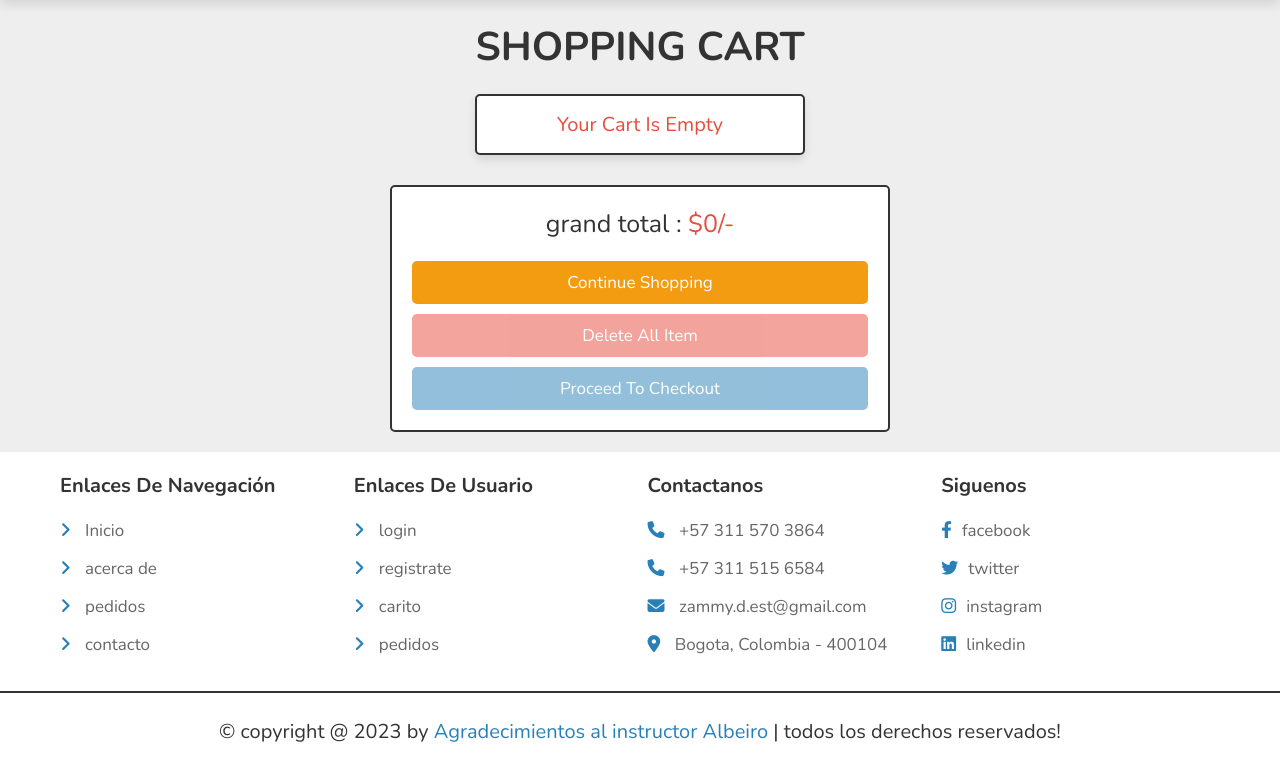
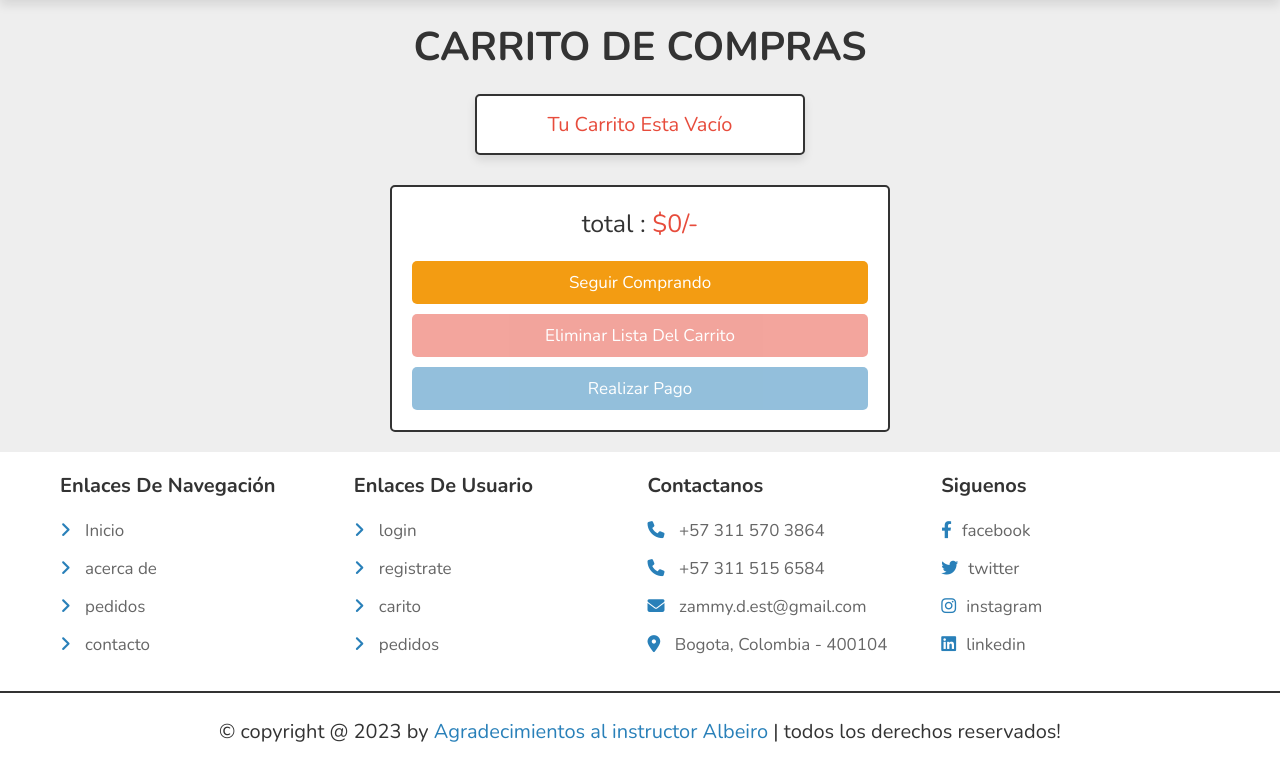
Before and after one commit to zammy-d/HappeFeet, a PHP site: page /cart.php in a window 1280 px wide. Shown: the part 74-844 px from the top of the page. Run offline with PHP 8.4, Linux system fonts and the light colour scheme; a user stored in the database is signed in; data comes from the database, SQL or seed files in the repository; data that the repository does not hold is empty; some libraries are stand-ins or nearby versions.

Commit message:
Se finaliza panel de usuario - carrito

```diff
--- a/cart.php
+++ b/cart.php
@@ -40,7 +40,7 @@ if(isset($_POST['update_qty'])){
    <meta charset="UTF-8">
    <meta http-equiv="X-UA-Compatible" content="IE=edge">
    <meta name="viewport" content="width=device-width, initial-scale=1.0">
-   <title>shopping cart</title>
+   <title>carrito</title>
 
    <!-- font awesome cdn link  -->
    <link rel="stylesheet" href="https://cdnjs.cloudflare.com/ajax/libs/font-awesome/6.1.1/css/all.min.css">
@@ -55,7 +55,7 @@ if(isset($_POST['update_qty'])){
 
 <section class="products shopping-cart">
 
-   <h3 class="heading">shopping cart</h3>
+   <h3 class="heading">carrito de compras</h3>
 
    <div class="box-container">
 
@@ -83,16 +83,16 @@ if(isset($_POST['update_qty'])){
    $grand_total += $sub_total;
       }
    }else{
-      echo '<p class="empty">your cart is empty</p>';
+      echo '<p class="empty">Tu carrito esta vacío</p>';
    }
    ?>
    </div>
 
    <div class="cart-total">
-      <p>grand total : <span>$<?= $grand_total; ?>/-</span></p>
-      <a href="shop.php" class="option-btn">continue shopping</a>
-      <a href="cart.php?delete_all" class="delete-btn <?= ($grand_total > 1)?'':'disabled'; ?>" onclick="return confirm('delete all from cart?');">delete all item</a>
-      <a href="checkout.php" class="btn <?= ($grand_total > 1)?'':'disabled'; ?>">proceed to checkout</a>
+      <p>total : <span>$<?= $grand_total; ?>/-</span></p>
+      <a href="shop.php" class="option-btn">seguir comprando</a>
+      <a href="cart.php?delete_all" class="delete-btn <?= ($grand_total > 1)?'':'disabled'; ?>" onclick="return confirm('delete all from cart?');">eliminar lista del carrito</a>
+      <a href="checkout.php" class="btn <?= ($grand_total > 1)?'':'disabled'; ?>">realizar pago</a>
    </div>
 
 </section>
```
